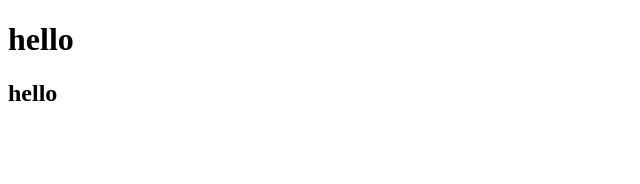
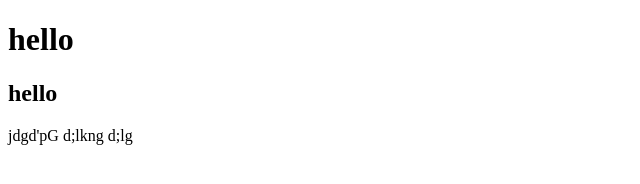
Before and after one commit to bharath171-star/git, a plain HTML site: page index.html in a window 1280 px wide. Shown: the whole page, without its empty margins (0-640 px from the left). Drawn offline with Linux system fonts and the light colour scheme.

Commit message:
version 2

```diff
--- a/index.html
+++ b/index.html
@@ -7,5 +7,9 @@
 <body>
     <h1>hello</h1>
     <h2>hello</h2>
+    jdgd'pG
+    d;lkng
+    d;lg
+
 </body>
 </html>
```
